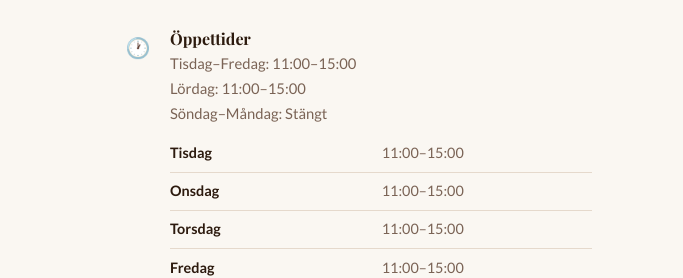
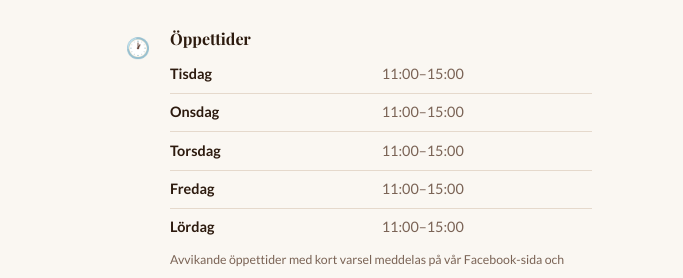
Before and after one commit to Serecat/lillsyrran, a plain HTML site: page kontakt.html in a window 1280 px wide. Shown: the part 674-952 px from the top of the page, 0-683 px from the left. Drawn offline with nearby package versions, Linux system fonts and the light colour scheme; a web font is replaced by a local one.

Commit message:
Fixed opening hours.

```diff
--- a/kontakt.html
+++ b/kontakt.html
@@ -68,11 +68,6 @@
               <span class="contact-icon" aria-hidden="true">🕐</span>
               <div class="contact-item-text">
                 <h4>Öppettider</h4>
-                <div data-cms-footer-hours>
-                  <p>Tisdag–Fredag: 11:00–15:00</p>
-                  <p>Lördag: 11:00–15:00</p>
-                  <p>Söndag–Måndag: Stängt</p>
-                </div>
                 <table class="hours-table" aria-label="Öppettider">
                   <tbody id="hours-table-body"></tbody>
                 </table>
```
